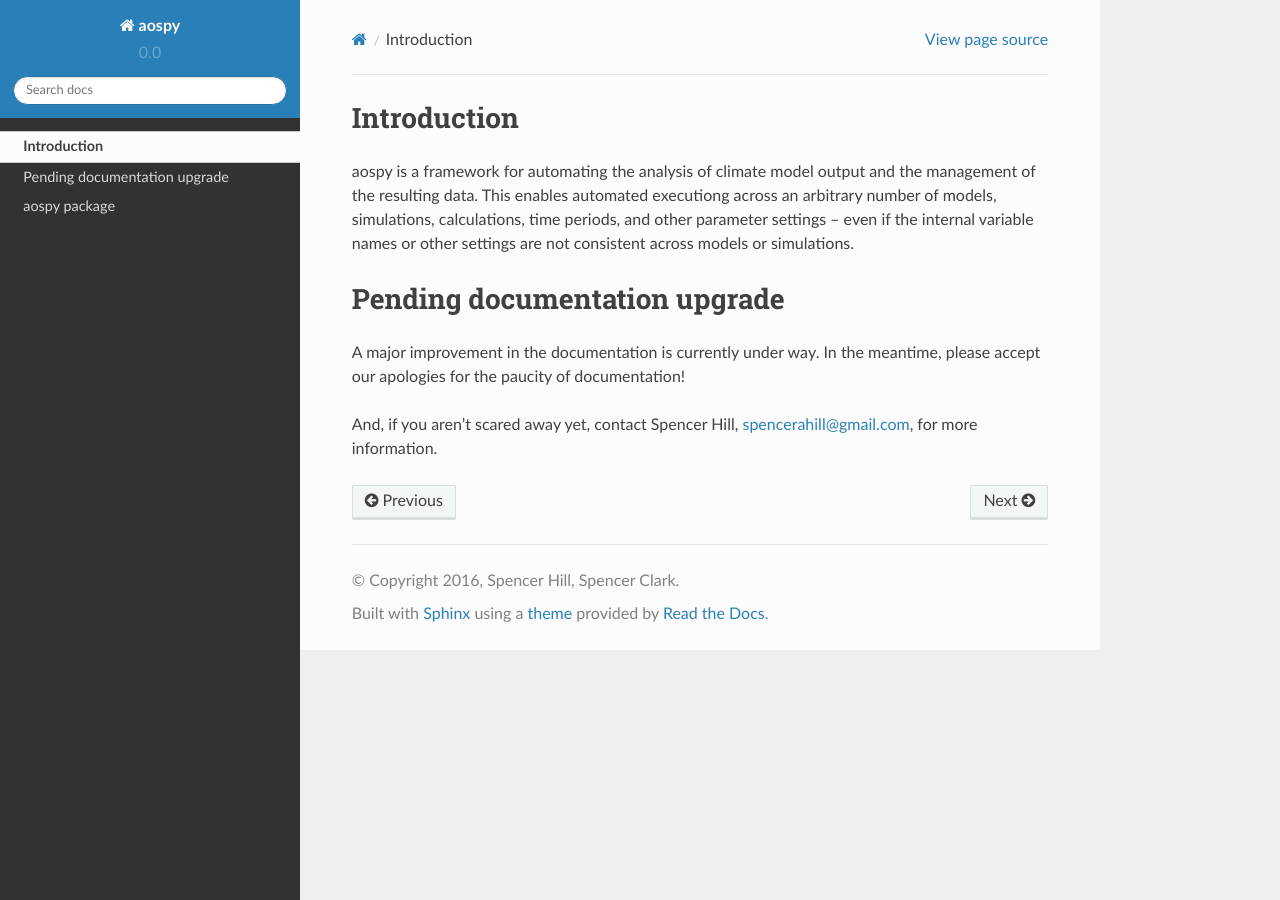
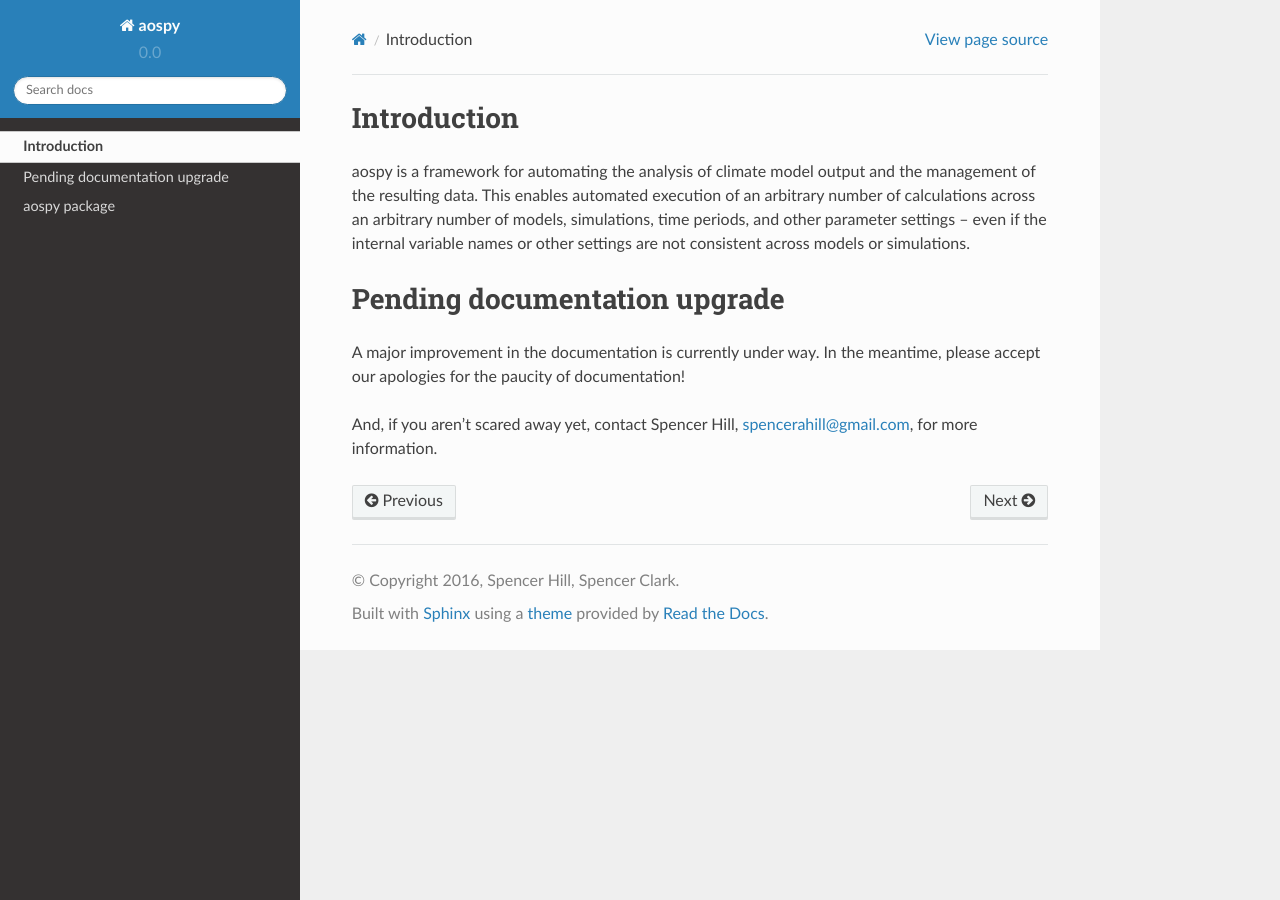
Before and after one commit to spencerahill/aospy, a Sphinx documentation site: the page built from docs/intro.rst, in a window 1280 px wide. Built offline with Sphinx 7.4.7 and the Read the Docs theme 2.0.0, drawn with Linux system fonts in a browser that asks for light colours.

Commit message:
DOC fix typo in docs

```diff
--- a/docs/intro.rst
+++ b/docs/intro.rst
@@ -1,7 +1,7 @@
 Introduction
 ============
 
-aospy is a framework for automating the analysis of climate model output and the management of the resulting data.  This enables automated executiong across an arbitrary number of models, simulations, calculations, time periods, and other parameter settings -- even if the internal variable names or other settings are not consistent across models or simulations.
+aospy is a framework for automating the analysis of climate model output and the management of the resulting data.  This enables automated execution of an arbitrary number of calculations across an arbitrary number of models, simulations, time periods, and other parameter settings -- even if the internal variable names or other settings are not consistent across models or simulations.
 
 Pending documentation upgrade
 =============================
```
